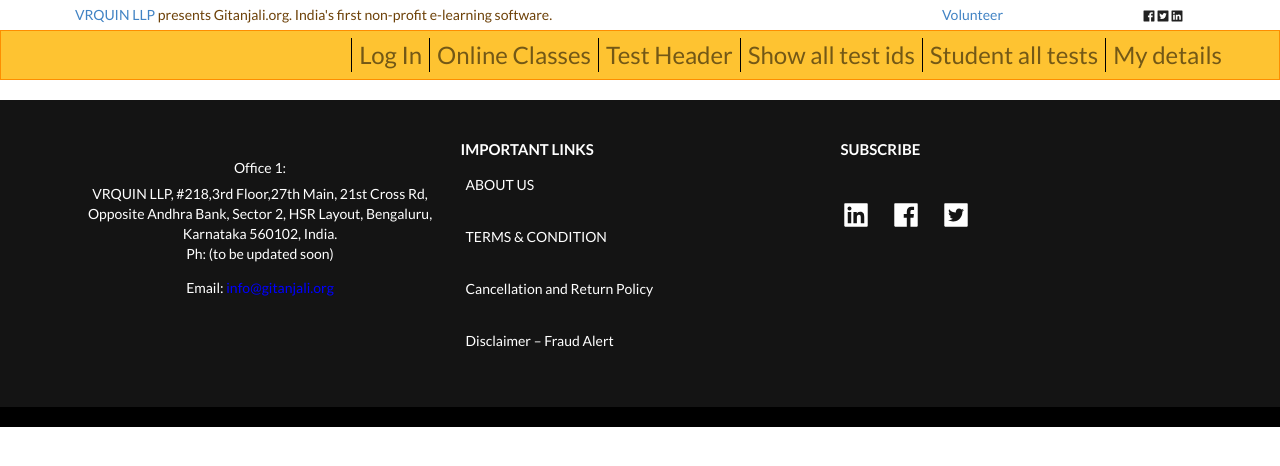
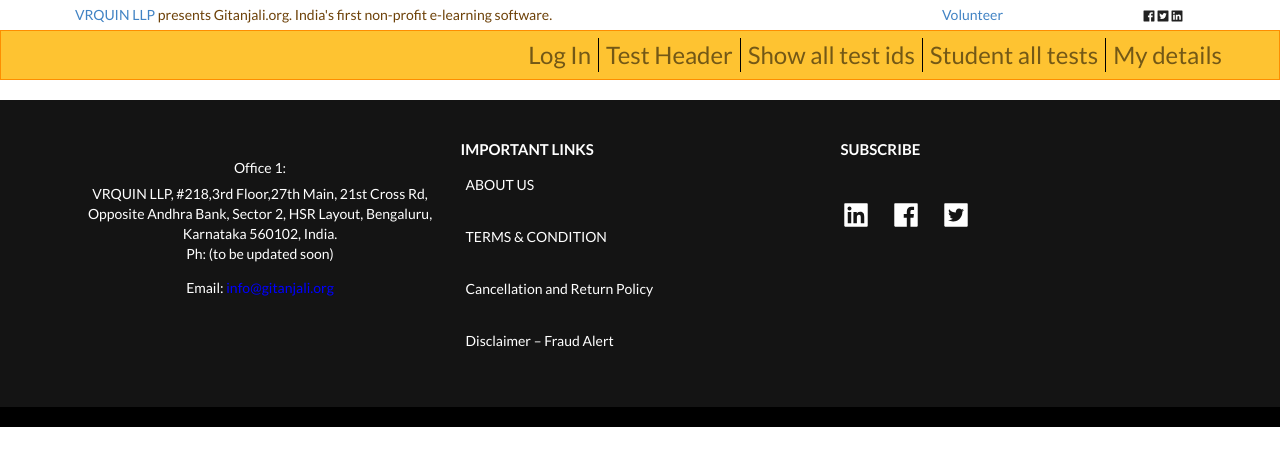
Before and after one commit to srijondasgit/examfrontend, a React (Create React App) app in the folder exammodule/: page / in a window 1280 px wide. Shown: the top 466 px of the page. Built offline with nearby package versions, Linux system fonts and the light colour scheme.

Commit message:
changes to header

```diff
--- a/exammodule/src/components/Header.js
+++ b/exammodule/src/components/Header.js
@@ -54,12 +54,7 @@
             <Navbar.Toggle aria-controls="basic-navbar-nav" style={{ float: 'right'}} />
                 <Navbar.Collapse id="basic-navbar-nav">
                   <Nav className="mr-auto">
-                    {/* <Nav.Link href="/register"> Register </Nav.Link> */}
-                    <Nav.Link href="/user/authenticate" className="rightBorder"> Log In</Nav.Link>
-
-                    <Nav.Link href="https://www.youtube.com/channel/UCd6FQ7_X5U5bpWjxDizqyxQ" className="rightBorder" target="_blank">
-                        Online Classes
-                    </Nav.Link>
+                    <Nav.Link href="/user/authenticate"> Log In</Nav.Link>
                     <Nav.Link href="/teacher/addTestHeader" className="rightBorder"> Test Header </Nav.Link>
                     <Nav.Link href="/user/allTests" className="rightBorder"> Show all test ids </Nav.Link>
                     <Nav.Link href="/student/allTests" className="rightBorder"> Student all tests </Nav.Link>
```
